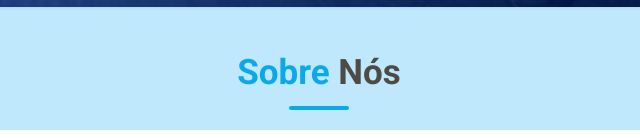
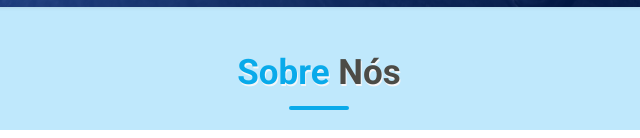
Before and after one commit to gabrielabade/ciclista, a plain HTML site: page index.html in a window 1280 px wide. Shown: the part 793-931 px from the top of the page, 321-961 px from the left. Drawn offline with Linux system fonts and the light colour scheme; a web font is replaced by a local one.

Commit message:
fix text shadow title

```diff
--- a/style.css
+++ b/style.css
@@ -157,6 +157,7 @@ header {
 .title {
   font-size: 4rem;
   color: var(--main-color);
+  text-shadow: 1px 2px rgba(252, 247, 247, 0.904);
   text-align: center;
   margin-bottom: 4rem;
 }
```
